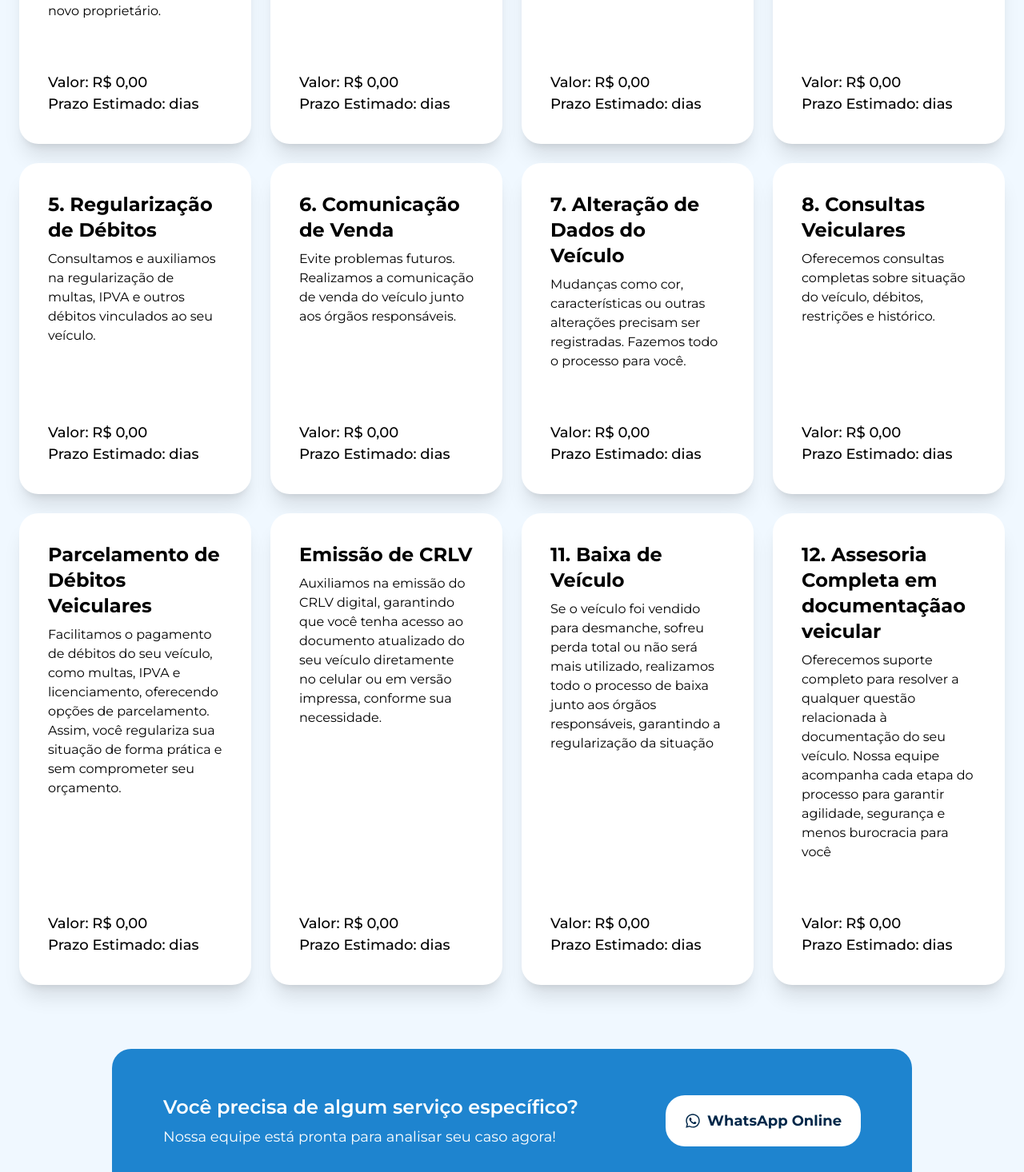
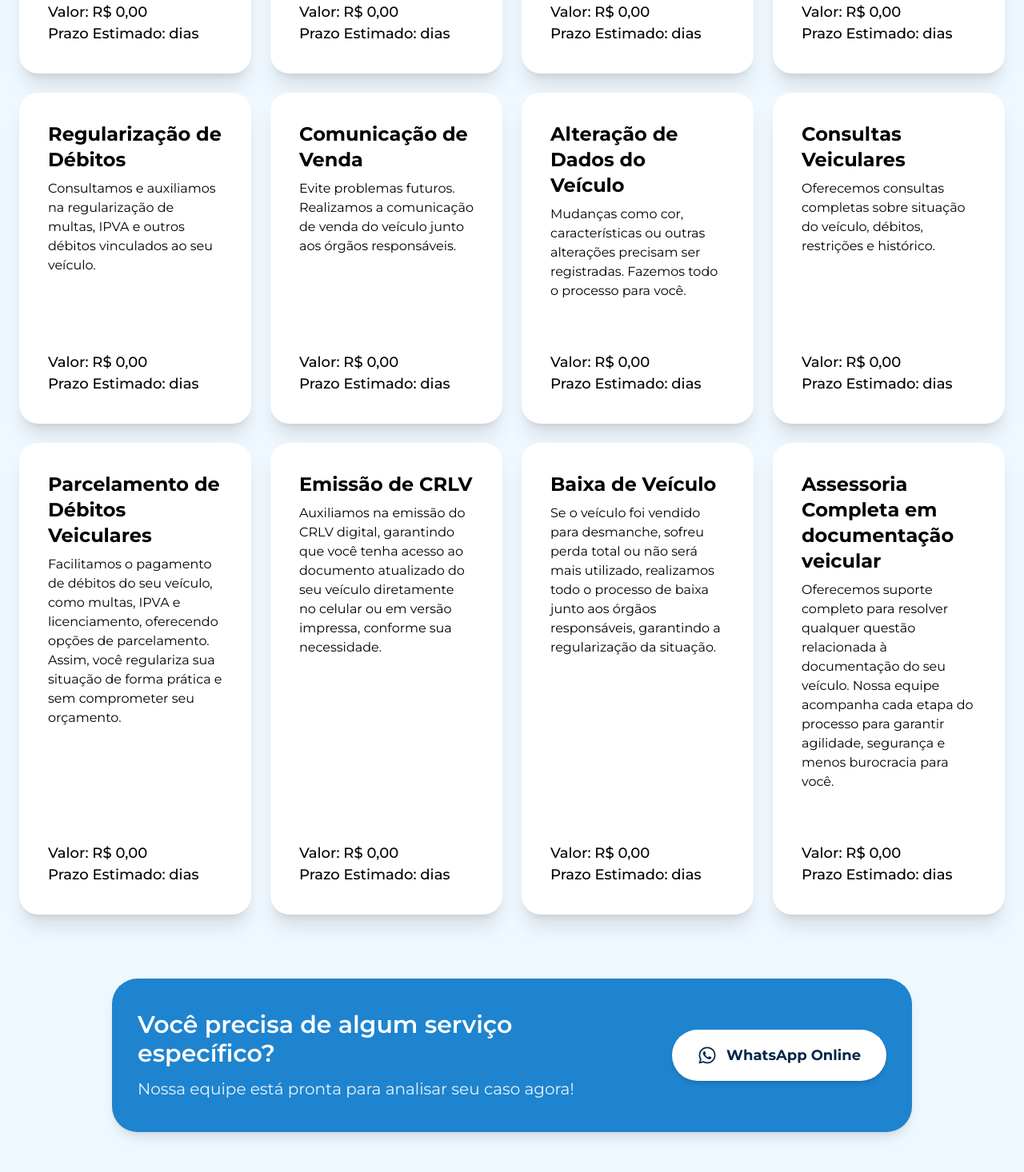
Before and after one commit to laboratorio-de-praticas-2026-1/front-end, a React (Vite) app in the folder despachante-front/: page /servicos in a window 1280 px wide. Shown: the part 1330-2796 px from the top of the page at 80% size. Built offline with nearby package versions, Linux system fonts and the light colour scheme.

Commit message:
fix: deixa a section ServicosDisponiveis responsiva para mobile.

```diff
--- a/despachante-front/src/components/sections/servicos/ServicosDisponiveis.tsx
+++ b/despachante-front/src/components/sections/servicos/ServicosDisponiveis.tsx
@@ -9,122 +9,100 @@ export default function ServicosSection() {
             descricao: "Realizamos todo o processo de transferência de propriedade de forma rápida e segura, garantindo que seu veículo seja registrado corretamente no nome do novo proprietário.",
             valor: 0.0,
             prazo: 0
-
         },
-
         {
             id: 2,
             titulo: "Licenciamento Anual",
-            descricao: "Regularize o licenciamento do seu veículo sem burocracia. Cuidamos de toda a documentação para que você circule com tranquilidade..",
+            descricao: "Regularize o licenciamento do seu veículo sem burocracia. Cuidamos de toda a documentação para que você circule com tranquilidade.",
             valor: 0.0,
             prazo: 0
-
         },
-
         {
             id: 3,
             titulo: "Primeiro Emplacamento",
             descricao: "Adquiriu um veículo novo? Nós cuidamos do primeiro emplacamento e de toda a documentação necessária para colocar seu carro na rua.",
             valor: 0.0,
             prazo: 0
-
         },
-
         {
             id: 4,
             titulo: "2ª Via de Documentos",
             descricao: "Perdeu ou teve documentos roubados? Emitimos a segunda via do CRLV e outros documentos essenciais com agilidade.",
             valor: 0.0,
             prazo: 0
-
         },
-
         {
             id: 5,
-            titulo: "5. Regularização de Débitos",
+            titulo: "Regularização de Débitos", // Removi o "5." para manter o padrão visual dos títulos
             descricao: "Consultamos e auxiliamos na regularização de multas, IPVA e outros débitos vinculados ao seu veículo.",
             valor: 0.0,
             prazo: 0
-
         },
-
         {
             id: 6,
-            titulo: "6. Comunicação de Venda",
+            titulo: "Comunicação de Venda", // Removi o "6."
             descricao: "Evite problemas futuros. Realizamos a comunicação de venda do veículo junto aos órgãos responsáveis.",
             valor: 0.0,
             prazo: 0
-
         },
-
         {
             id: 7,
-            titulo: "7. Alteração de Dados do Veículo",
+            titulo: "Alteração de Dados do Veículo", // Removi o "7."
             descricao: "Mudanças como cor, características ou outras alterações precisam ser registradas. Fazemos todo o processo para você.",
             valor: 0.0,
             prazo: 0
-
         },
-
         {
             id: 8,
-            titulo: "8. Consultas Veiculares",
+            titulo: "Consultas Veiculares", // Removi o "8."
             descricao: "Oferecemos consultas completas sobre situação do veículo, débitos, restrições e histórico.",
             valor: 0.0,
             prazo: 0
-
         },
-
         {
             id: 9,
             titulo: "Parcelamento de Débitos Veiculares",
             descricao: "Facilitamos o pagamento de débitos do seu veículo, como multas, IPVA e licenciamento, oferecendo opções de parcelamento. Assim, você regulariza sua situação de forma prática e sem comprometer seu orçamento.",
             valor: 0.0,
             prazo: 0
-
         },
-
         {
             id: 10,
-            titulo:"Emissão de CRLV ",
+            titulo: "Emissão de CRLV",
             descricao: "Auxiliamos na emissão do CRLV digital, garantindo que você tenha acesso ao documento atualizado do seu veículo diretamente no celular ou em versão impressa, conforme sua necessidade.",
             valor: 0.0,
             prazo: 0
-
         },
-
         {
             id: 11,
-            titulo: "11. Baixa de Veículo",
-            descricao: "Se o veículo foi vendido para desmanche, sofreu perda total ou não será mais utilizado, realizamos todo o processo de baixa junto aos órgãos responsáveis, garantindo a regularização da situação",
-            valor: 0,
-            prazo: 0
-
-        },
-
-        {
-            id: 12,
-            titulo: "12. Assesoria Completa em documentaçãao veicular",
-            descricao: "Oferecemos suporte completo para resolver a qualquer questão relacionada à documentação do seu veículo. Nossa equipe acompanha cada etapa do processo para garantir agilidade, segurança e menos burocracia para você",
+            titulo: "Baixa de Veículo", // Removi o "11."
+            descricao: "Se o veículo foi vendido para desmanche, sofreu perda total ou não será mais utilizado, realizamos todo o processo de baixa junto aos órgãos responsáveis, garantindo a regularização da situação.",
             valor: 0,
             prazo: 0
         },
+        {
+            id: 12,
+            titulo: "Assessoria Completa em documentação veicular", // Removi o "12." e corrigi "documentaçãao"
+            descricao: "Oferecemos suporte completo para resolver qualquer questão relacionada à documentação do seu veículo. Nossa equipe acompanha cada etapa do processo para garantir agilidade, segurança e menos burocracia para você.",
+            valor: 0,
+            prazo: 0
+        },
+    ];
 
-    ]
+    return (
+        <section className="w-full px-6 py-16 md:py-24 bg-[#F0F8FF] flex flex-col">
+            <div className="mx-auto w-full max-w-7xl">
 
-    return(
-        <section className="w-full px-6 py-16 bg-[#F0F8FF] flex flex-col">
-
-            <div className="mx-auto max-w-[1400px]">
-                <h3 className="font-semibold text-center text-foreground mt-6 mb-12  md:text-2xl lg:mb-40 lg:text-4xl ">
+                {/* Título da Seção */}
+                <h3 className="font-semibold text-center text-foreground text-2xl md:text-3xl lg:text-4xl mb-12 lg:mb-16">
                     Conheça todos os serviços disponíveis
                 </h3>
 
-
-                <div className="mt-12 w-full mx-auto grid grid-cols-1 sm:grid-cols-2 lg:grid-cols-4 gap-6">
+                {/* Grid de Cards */}
+                {/* lg:grid-cols-4 no notebook largo, md:grid-cols-3 no tablet, sm:grid-cols-2 no celular deitado, 1 coluna no mobile */}
+                <div className="w-full grid grid-cols-1 sm:grid-cols-2 md:grid-cols-3 lg:grid-cols-4 gap-6">
                     {servicos.map((servico) => (
                         <CardServicos
-
                             key={servico.id}
                             titulo={servico.titulo}
                             descricao={servico.descricao}
@@ -134,21 +112,20 @@ export default function ServicosSection() {
                     ))}
                 </div>
 
-                <div className="bg-primary mx-auto mt-20 flex w-full max-w-[1000px] min-h-[180px] flex-col md:flex-row items-start justify-between gap-6 rounded-3xl px-6 py-8 text-white md:px-16 py-8  md:items-center">
+                {/* Banner Inferior (Call to Action) */}
+                <div className="bg-primary mx-auto mt-20 flex w-full max-w-[1000px] flex-col md:flex-row items-center md:items-start lg:items-center justify-between gap-8 rounded-[2rem] px-8 py-10 text-white text-center md:text-left shadow-lg transition-transform hover:scale-[1.01]">
 
-                    <div>
-                        <h3 className="text-2xl font-semibold">
+                    <div className="flex-1">
+                        <h3 className="text-2xl md:text-3xl font-semibold mb-3">
                             Você precisa de algum serviço específico?
                         </h3>
-
-                        <p className="mt-2 text-[18px]">
+                        <p className="text-lg md:text-xl text-white/90">
                             Nossa equipe está pronta para analisar seu caso agora!
                         </p>
-
                     </div>
 
-                    <button className=" flex items-center rounded-3xl bg-white font-bold text-secondary text-[18px] gap-2 px-6 py-3 h-16">
-                        <FaWhatsapp className="text-secondary w-5 h-5" />
+                    <button className="flex items-center justify-center shrink-0 rounded-full bg-white font-bold text-secondary text-lg gap-3 px-8 py-4 h-14 md:h-16 shadow-md hover:bg-zinc-100 hover:scale-105 transition-all w-full md:w-auto">
+                        <FaWhatsapp className="text-secondary w-6 h-6" />
                         WhatsApp Online
                     </button>
 
@@ -156,6 +133,5 @@ export default function ServicosSection() {
 
             </div>
         </section>
-    )
-
+    );
 }
```
Also changed, not shown: 1 other file (tests, documents, lock files or other folders).
